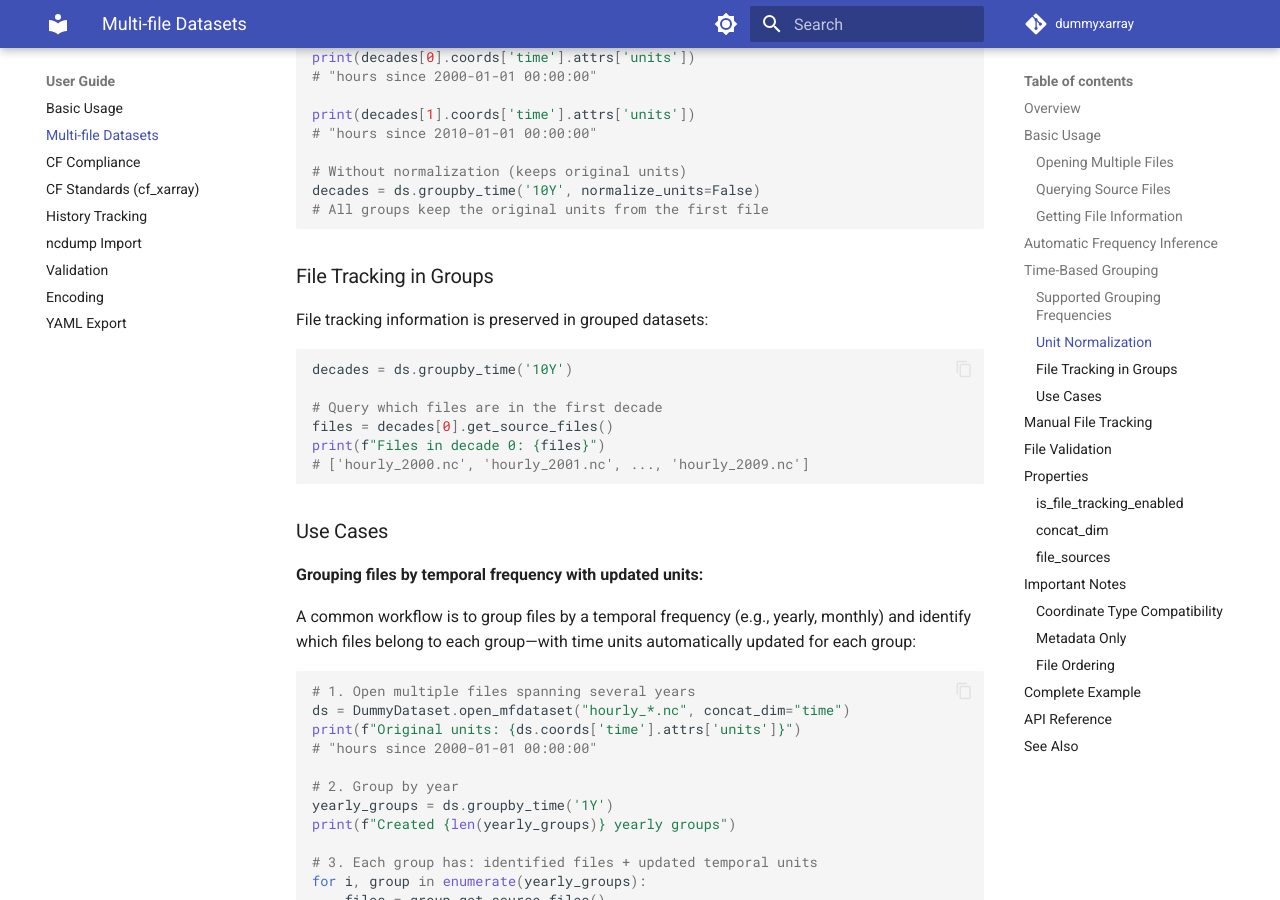
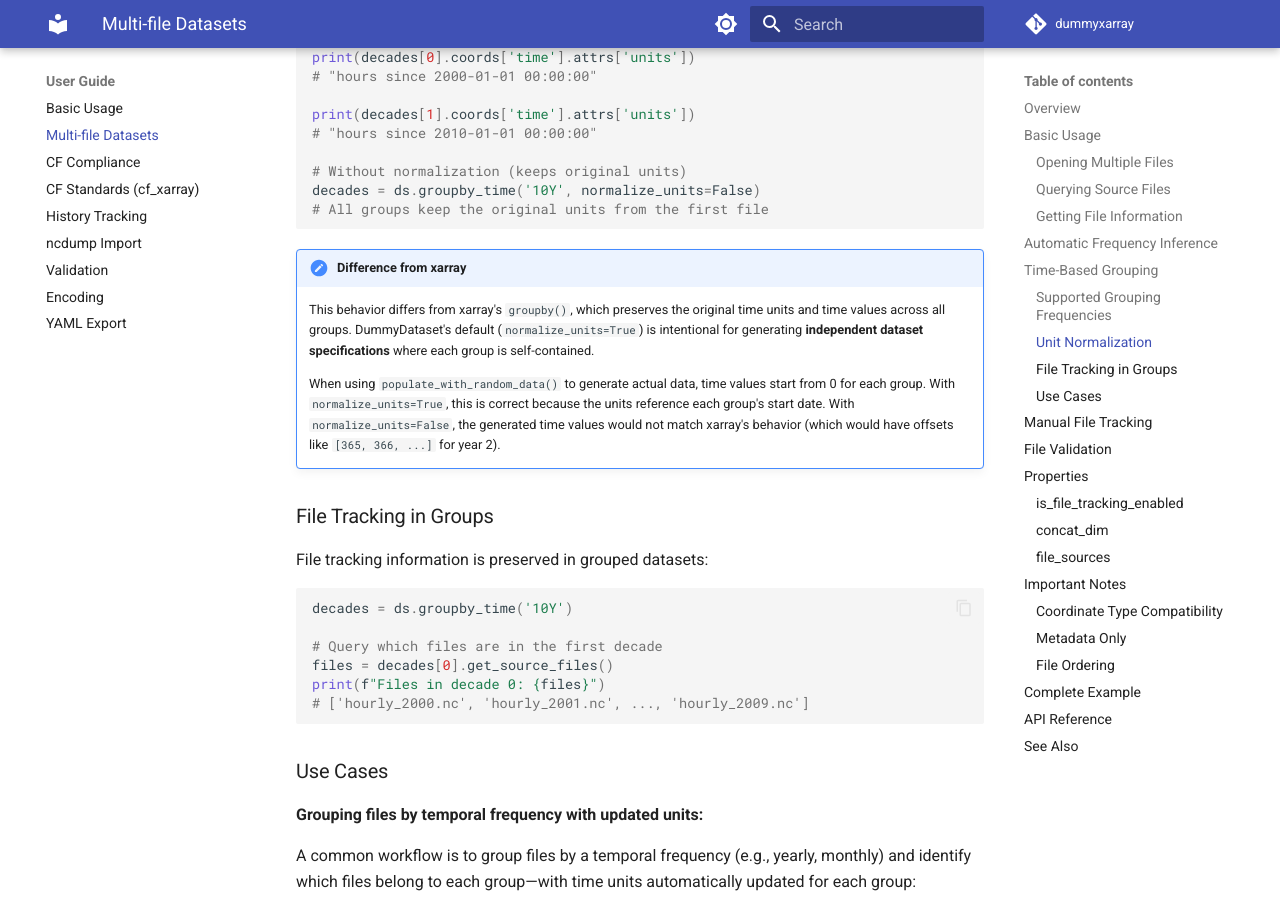
Before and after one commit to siligam/dummyxarray, an MkDocs documentation site: the page built from docs/user-guide/mfdataset.md, in a window 1280 px wide and 900 px high, scrolled down 3186 px. Built offline with MkDocs 1.6.1 and Material for MkDocs 9.7.7, drawn with Linux system fonts in a browser that asks for light colours; comment, search, counter and statistics services are not loaded.

Commit message:
docs: clarify normalize_units behavior differs from xarray (#8)
- Add note explaining that normalize_units=True is intentional for generating
  independent dataset specifications
- Document that populate_with_random_data() generates time starting from 0
- Disable MD046 lint rule to allow MkDocs admonition syntax

````diff
--- a/.markdownlint-cli2.yaml
+++ b/.markdownlint-cli2.yaml
@@ -34,6 +34,9 @@ config:
   # Allow code blocks without language
   MD040: false
 
+  # Allow indented content (needed for MkDocs admonitions)
+  MD046: false
+
   # Allow table column style variations
   MD060: false
 
--- a/docs/user-guide/mfdataset.md
+++ b/docs/user-guide/mfdataset.md
@@ -149,6 +149,17 @@ print(decades[1].coords['time'].attrs['units'])
 decades = ds.groupby_time('10Y', normalize_units=False)
 # All groups keep the original units from the first file
 ```
+
+!!! note "Difference from xarray"
+    This behavior differs from xarray's `groupby()`, which preserves the original time units
+    and time values across all groups. DummyDataset's default (`normalize_units=True`) is
+    intentional for generating **independent dataset specifications** where each group is
+    self-contained.
+
+    When using `populate_with_random_data()` to generate actual data, time values start from 0
+    for each group. With `normalize_units=True`, this is correct because the units reference
+    each group's start date. With `normalize_units=False`, the generated time values would
+    not match xarray's behavior (which would have offsets like `[365, 366, ...]` for year 2).
 
 ### File Tracking in Groups
 
````
